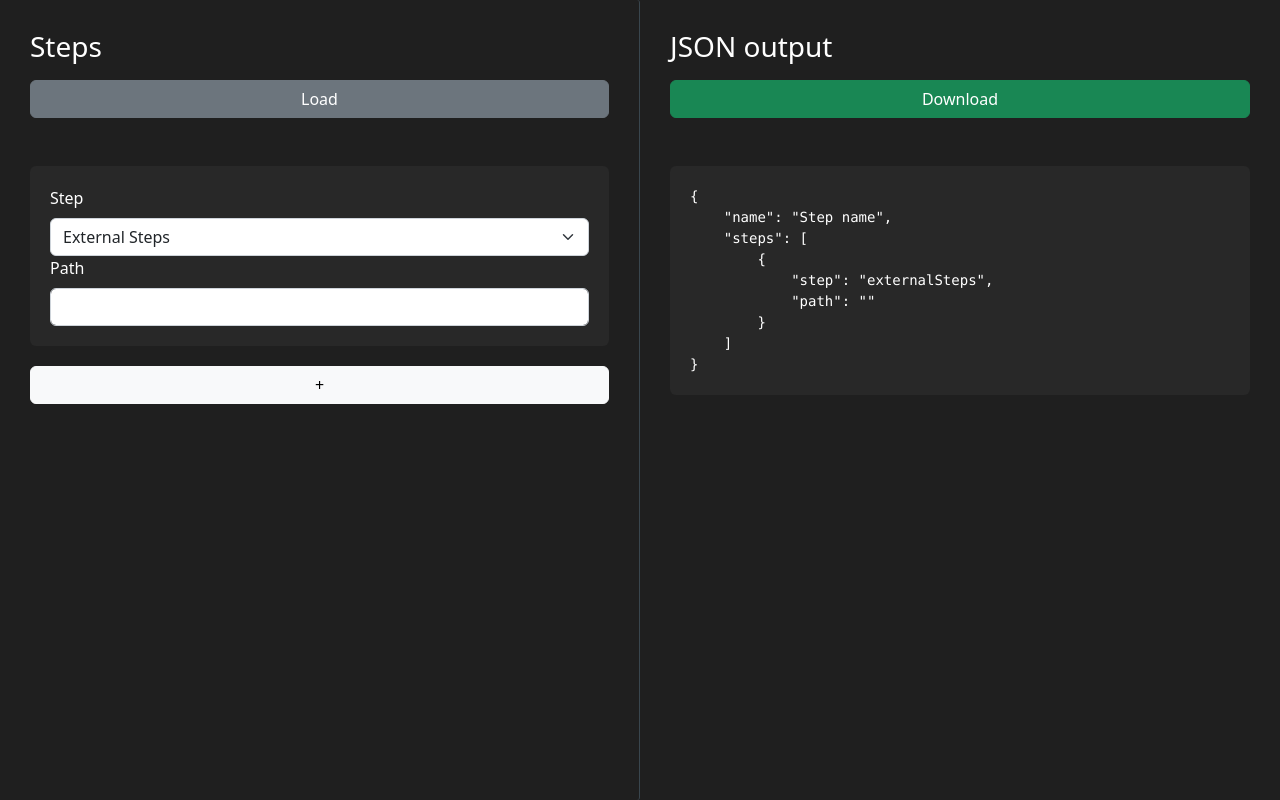
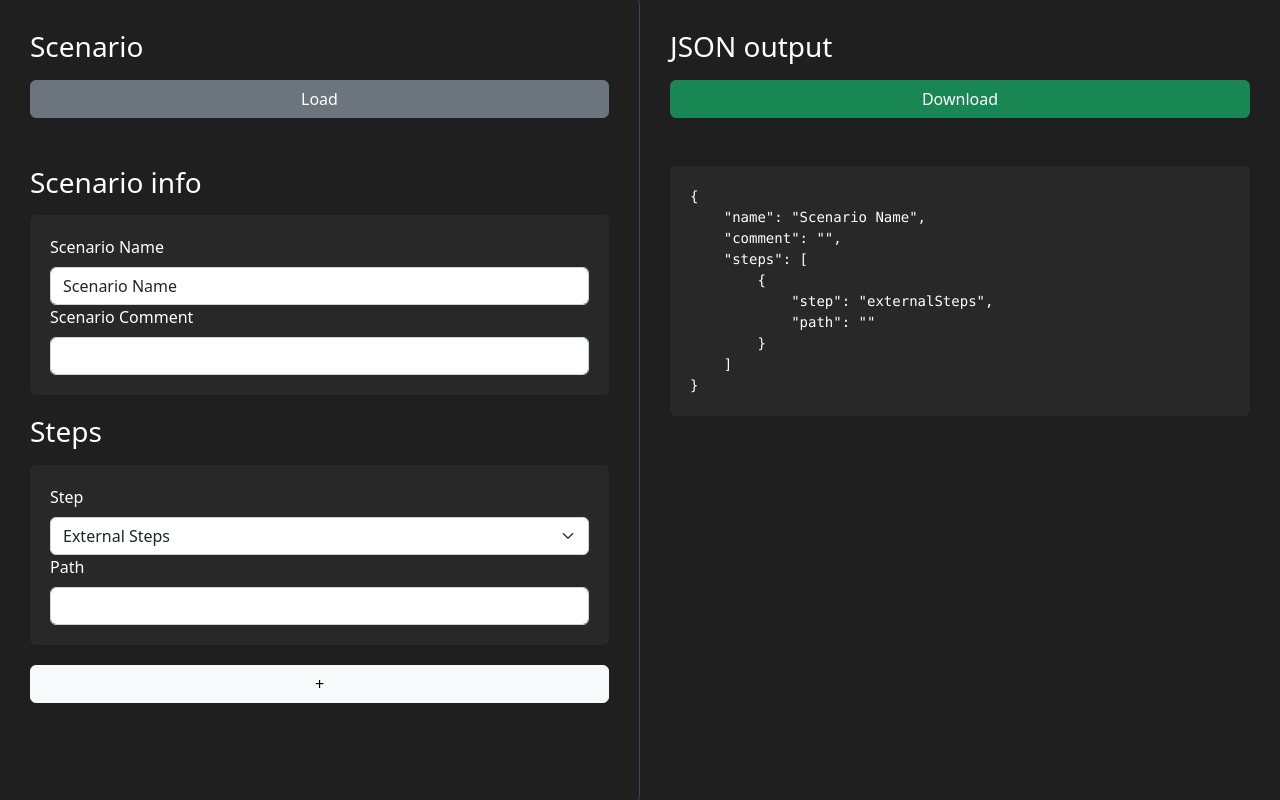
Before and after one commit to Theo-Farnole/elrond-mandos-build, a React (Create React App) app: page / in a window 1280 px wide. Built offline with nearby package versions, Linux system fonts and the light colour scheme.

Commit message:
ADD scenario info

```diff
--- a/src/pages/App.tsx
+++ b/src/pages/App.tsx
@@ -1,6 +1,6 @@
 import React from 'react';
 import './App.css';
-import { Button } from 'react-bootstrap';
+import { Form, Button } from 'react-bootstrap';
 import IStep from '../types/IStep';
 import StepForm from '../components/StepForm';
 import { defaultStep } from '../const';
@@ -10,6 +10,8 @@ function App() {
   const [steps, setSteps] = React.useState<IStep[]>([
     defaultStep
   ]);
+  const [scenarioName, setScenarioName] = React.useState<string>("Scenario Name");
+  const [scenarioComment, setScenarioComment] = React.useState<string>("");
 
   return (
     <div className="App">
@@ -17,12 +19,37 @@ function App() {
 
         <div className="panel-child panel-left">
 
+
+          <h3 className="mb-3">
+            Scenario
+          </h3>
+          <Button variant="secondary" className="w-100 mb-5" onClick={download}>Load</Button>
+
+          <h3 className="mb-3">
+            Scenario info
+          </h3>
+
+          <Form className="step-form">
+            <Form.Group>
+              <Form.Group>
+                <Form.Label>
+                  Scenario Name
+                </Form.Label>
+                <Form.Control type="text" value={scenarioName} onChange={(e) => setScenarioName(e.target.value)} />
+              </Form.Group>
+
+              <Form.Group>
+                <Form.Label>
+                  Scenario Comment
+                </Form.Label>
+                <Form.Control type="text" value={scenarioComment} onChange={(e) => setScenarioComment(e.target.value)} />
+              </Form.Group>
+            </Form.Group>
+          </Form>
+
           <h3 className="mb-3">
             Steps
           </h3>
-
-          <Button variant="secondary" className="w-100 mb-5" onClick={download}>Load</Button>
-
           {steps.map((step, index) => {
             return <StepForm step={step} key={index} />;
           })}
@@ -69,7 +96,8 @@ function App() {
 
   function toJson() {
     return {
-      name: "Step name",
+      name: scenarioName,
+      comment: scenarioComment,
       steps: steps.map(step => step.toJson())
     };
   }
```
